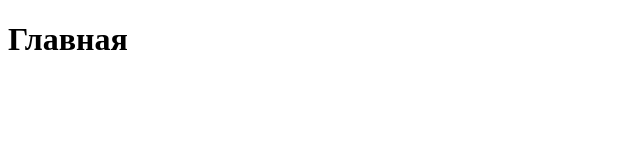
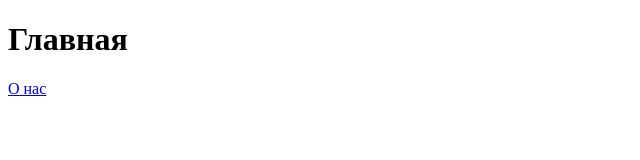
Before and after one commit to Hoax123/js_git_test, a plain HTML site: page index.html in a window 1280 px wide. Shown: the full height of the page, 0-640 px from the left. Drawn offline with Linux system fonts and the light colour scheme.

Commit message:
Добавил ссылку на about в index

```diff
--- a/index.html
+++ b/index.html
@@ -9,5 +9,6 @@
 </head>
 <body>
   <h1>Главная</h1>
+  <a href="about.html">О нас</a>
 </body>
 </html>
```
